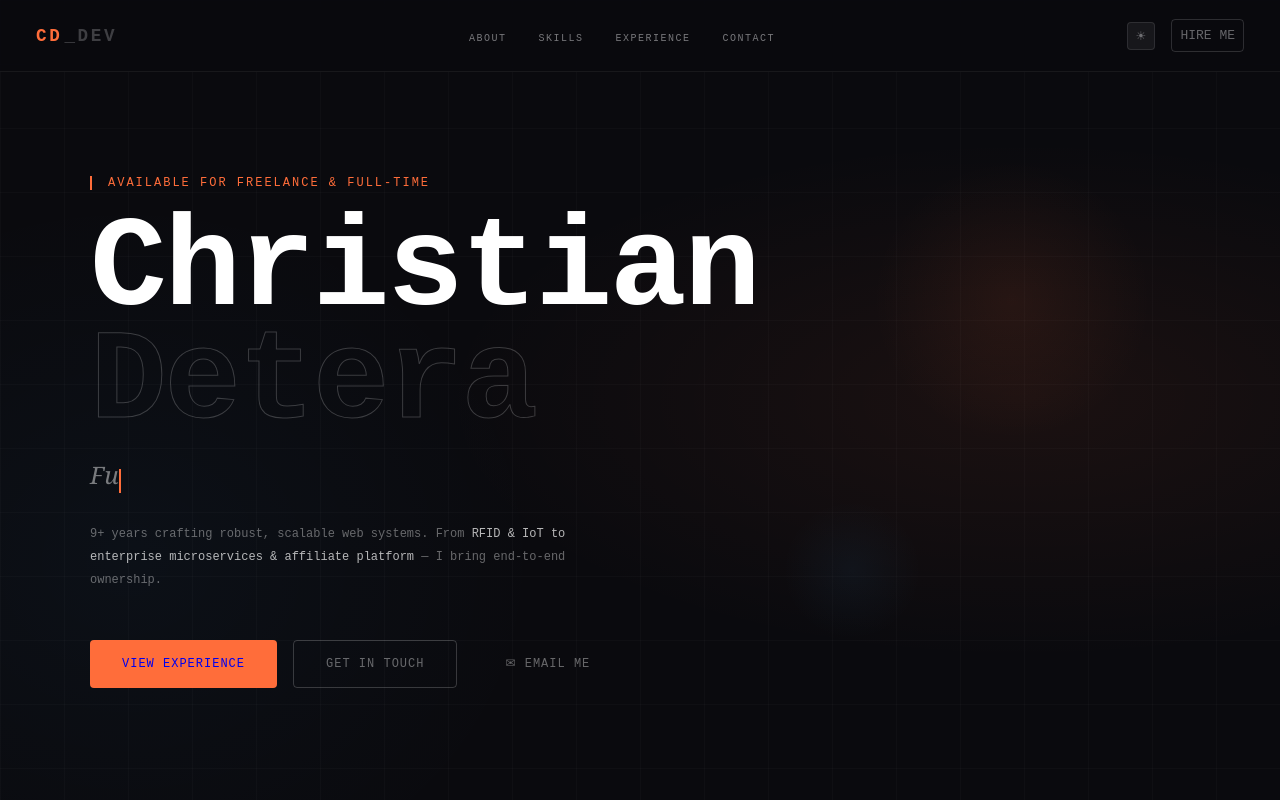
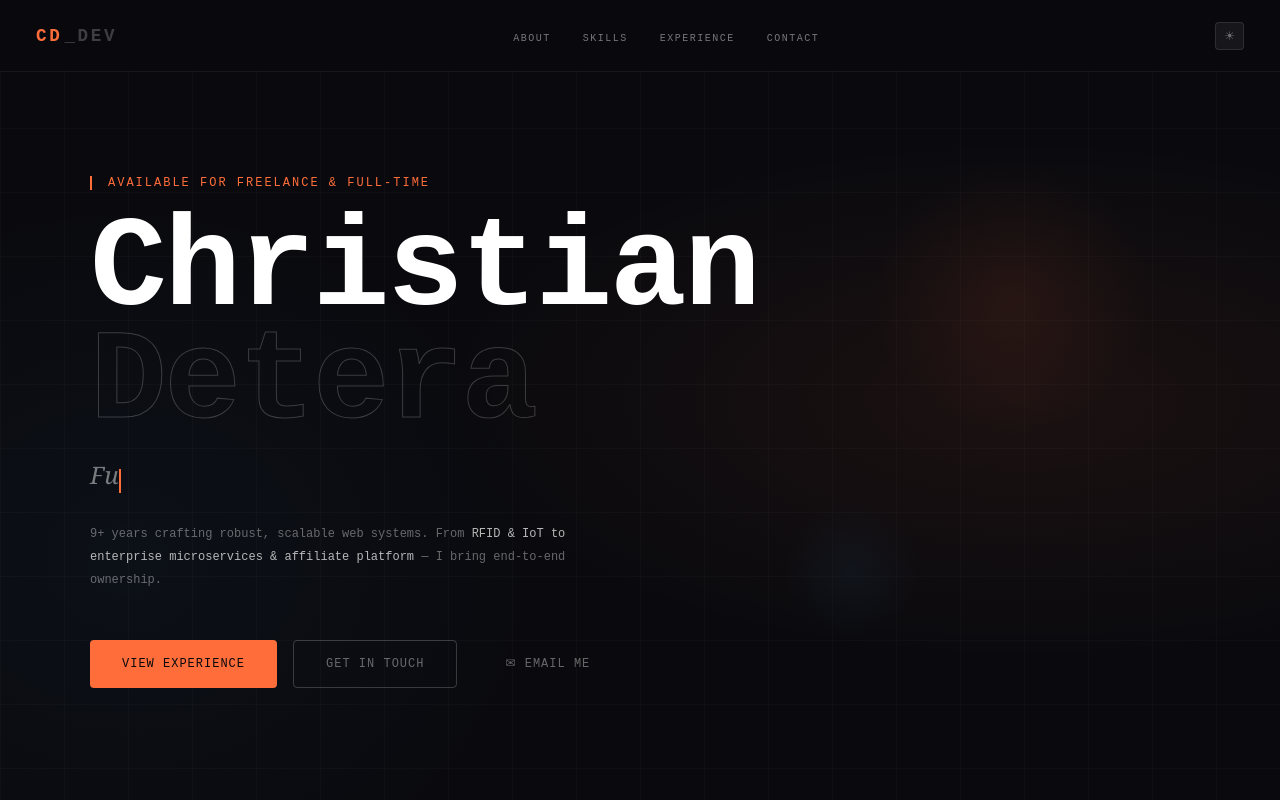
Before and after one commit to ketchan25/chan-portfolio, a React (Vite) app: page / in a window 1280 px wide. Shown: the top 800 px of the page. Built offline with nearby package versions, Linux system fonts and the light colour scheme.

Commit message:
:fire: Improve transitions
- Remove hire me button in navbar

```diff
--- a/src/layout/Navbar.tsx
+++ b/src/layout/Navbar.tsx
@@ -27,7 +27,6 @@ export const Navbar = () => {
                 </ul>
                 <div className='navbar-right'>
                     <button className='theme'>☀</button>
-                    <a href='ketchandetera@gmail.com'>HIRE ME</a>
                 </div>
             </nav>
         </header>
--- a/src/layout/Sections/Career.tsx
+++ b/src/layout/Sections/Career.tsx
@@ -109,13 +109,11 @@ export const Career = () => {
                         </h2>
                     </Reveal>
                     <div className="career-content">
-                        <div className="timeline-container">
+                        <Reveal delay={200} direction="left" className="timeline-container">
                             {TimelineData.map((data, index) => (
-                                <Reveal delay={200 + index * 100} direction="left" key={index}>
-                                    <Timeline dateRangeContent={generateDateRangeContent(data.dateRange, data.isCurrent)} title={data.title} subTitle={data.subTitle} tags={data.skillTags} descriptions={data.descriptions}></Timeline>
-                                </Reveal>
+                                <Timeline dateRangeContent={generateDateRangeContent(data.dateRange, data.isCurrent)} title={data.title} subTitle={data.subTitle} tags={data.skillTags} descriptions={data.descriptions} key={index}></Timeline>
                             ))}
-                        </div>
+                        </Reveal>
                     </div>
                 </div>
             </div>
--- a/src/styles/sections/getintouch.scss
+++ b/src/styles/sections/getintouch.scss
@@ -35,8 +35,8 @@
                 h2 {
                     font-family: vars.$font;
                     color: white;
-                    font-size: clamp(48px, 7vw, 104px);
-                    line-height: 0.9;
+                    font-size: clamp(32px, 7vw, 104px);
+                    line-height: 1;
                     letter-spacing: -0.02em;
                     display: flex;
                     flex-direction: column;
--- a/src/styles/sections/hero.scss
+++ b/src/styles/sections/hero.scss
@@ -119,8 +119,10 @@
                 border-radius: 4px;
                 font-size: 12px;
                 text-decoration: none;
+                transform: none;
                 text-transform: uppercase;
                 padding: 0px 32px 0px 32px;
+                color: rgb(10, 10, 14);
 
                 &:hover {
                     transition: all 0.3s ease-in-out;
```
